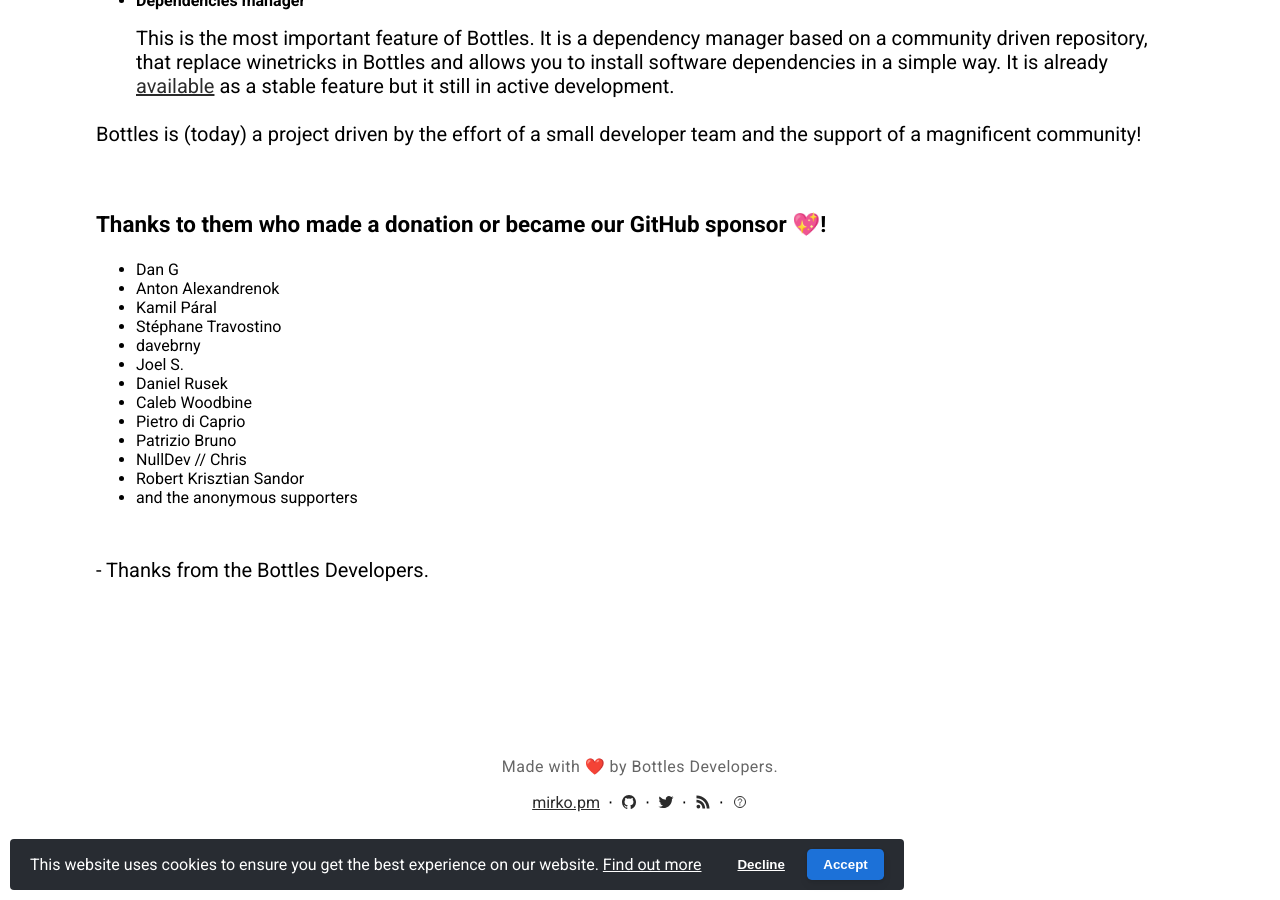
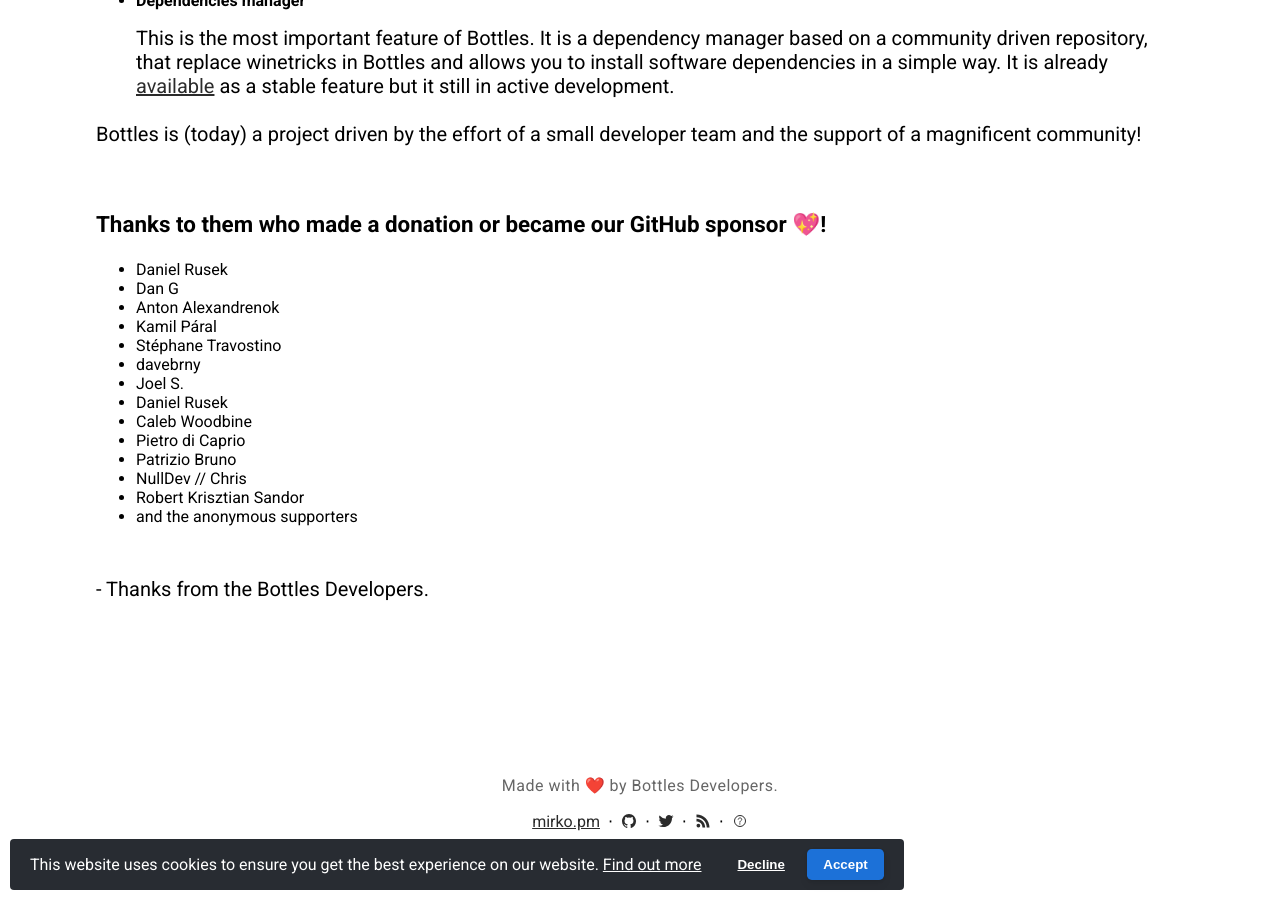
Before and after one commit to bottlesdevs/website, a Jekyll site: the page built from funding.md, in a window 1280 px wide and 900 px high, scrolled down 904 px. Built offline with Jekyll 4.4.1, drawn with Linux system fonts in a browser that asks for light colours; nearby versions of some CDN libraries; comment, search, counter and statistics services are not loaded.

Commit message:
Update funding.md

```diff
--- a/funding.md
+++ b/funding.md
@@ -67,6 +67,7 @@
     <br />
     <h3>Thanks to them who made a donation or became our GitHub sponsor 💖!</h3>
     <ul>
+      <li>Daniel Rusek</li>
       <li>Dan G</li>
       <li>Anton Alexandrenok</li>
       <li>Kamil Páral</li>
```
